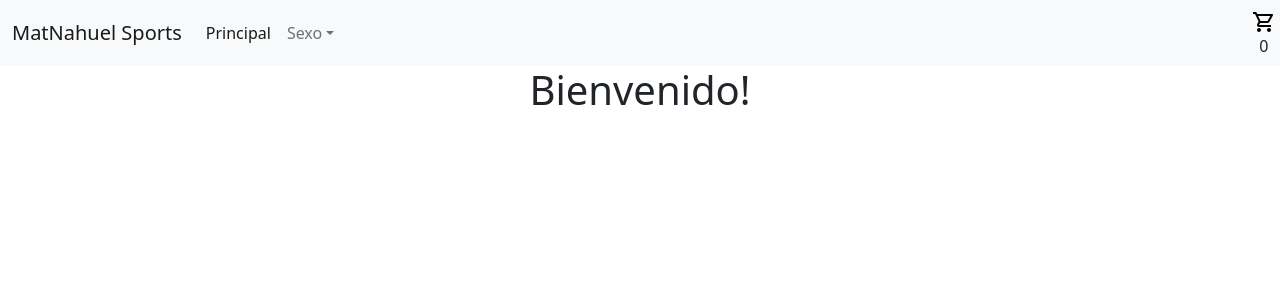
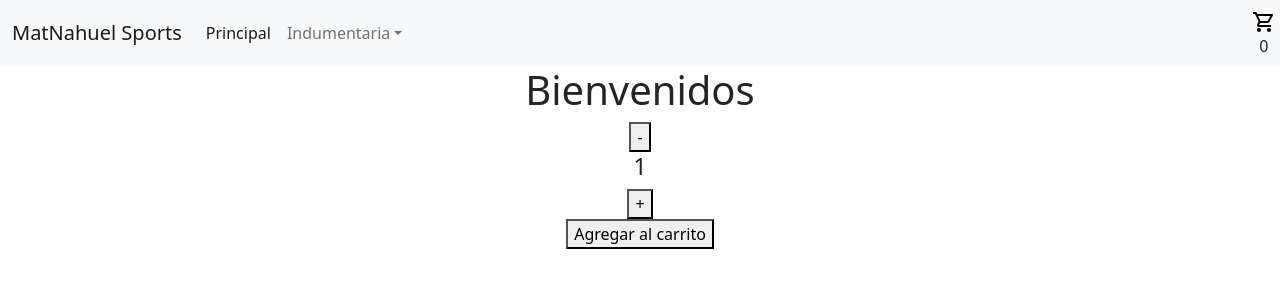
Before and after one commit to matnahuel23/preEntregaReact1-IERACE, a React (Create React App) app: page / in a window 1280 px wide. Shown: the top 300 px of the page. Built offline with nearby package versions, Linux system fonts and the light colour scheme.

Commit message:
agrego ItemCount a mi proyecto

```diff
--- a/package.json
+++ b/package.json
@@ -7,9 +7,11 @@
     "@testing-library/react": "^13.4.0",
     "@testing-library/user-event": "^13.5.0",
     "bootstrap": "^5.2.3",
+    "fetch": "^1.1.0",
     "jquery": "^3.6.4",
     "react": "^18.2.0",
     "react-dom": "^18.2.0",
+    "react-router-dom": "^6.11.1",
     "react-scripts": "5.0.1",
     "web-vitals": "^2.1.4"
   },
--- a/src/App.jsx
+++ b/src/App.jsx
@@ -1,18 +1,31 @@
+import { BrowserRouter,Routes, Route } from 'react-router-dom';
 import './App.css';
 import NavBar from './components/NavBar/NavBar';
 import ItemListContainer from './components/ItemListContainer/ItemListContainer';
+import ItemCount from './components/ItemCount/ItemCount';
 import 'bootstrap/dist/css/bootstrap.min.css';
-/* agrego commit preEntrega1+Ierace */
 
-function App() {
+function App(){
   return (
-    <div className="App">
+    <div className='App'>
       <NavBar />
-      {/* Invoco itemlistcontainer debajo del navbar */}
-      {/* abajo la '' es la del signo de ? */}
-      <ItemListContainer greeting={'Bienvenido!'}/>
+      <ItemListContainer greeting={'Bienvenidos'}/>
+      <ItemCount initial={1} stock={10} onAdd={(quantity) => console.log ('Cantidad agregada ', quantity)}/>
     </div>
+  )
+}
+
+/*function App() {
+  return (
+    <BrowserRouter>
+    <NavBar />
+    <Routes>
+		<Route exact path="/" element={ < ItemListContainer /> } />
+    <Route exact path="/category/:categoryId" element={<NavBar/>}/>
+	  </Routes>
+    </BrowserRouter>
   );
 }
+*/
 
 export default App;
--- /dev/null
+++ b/src/components/ItemCount/ItemCount.js
@@ -0,0 +1,35 @@
+import './ItemCount.css';
+import {useState} from 'react';
+
+const ItemCount = ({stock, initial, onAdd}) => {
+    const [quantity, setQuantity] = useState (initial)
+
+    const increment = () => {
+        if (quantity < stock){
+            setQuantity (quantity+1)
+        }
+    }
+
+    const decrement = () => {
+        if(quantity > 1){
+            setQuantity(quantity-1)
+        }
+    }
+
+    return(
+        <div className='Counter'>
+            <div className='Controls'>
+                <button className='Button' onClick={decrement}>-</button>
+                <h4 className='Number'>{quantity}</h4>
+                <button className='Button' onClick={increment}>+</button>
+            </div>
+            <div>
+                <button className='Button' onClick={()=> onAdd(quantity)} disabled={!stock}>
+                    Agregar al carrito
+                </button>
+            </div>
+        </div>
+    )
+}
+
+export default ItemCount
--- a/src/components/NavBar/NavBar.js
+++ b/src/components/NavBar/NavBar.js
@@ -1,4 +1,5 @@
 import CartWidget from "../CartWidget/CartWidget";
+import { Link, NavLink } from "react-router-dom";
 import 'bootstrap/dist/css/bootstrap.min.css';
 import 'bootstrap/dist/js/bootstrap.min.js';
 
@@ -17,11 +18,11 @@ const NavBar = () => {
                         </li>
                         <li class="nav-item dropdown">
                             <a class="nav-link dropdown-toggle" href="#" role="button" data-bs-toggle="dropdown" aria-expanded="false">
-                                Sexo
+                                Indumentaria
                             </a>
                             <ul class="dropdown-menu">
-                                <li><a class="dropdown-item" href="#">Masculino</a></li>
-                                <li><a class="dropdown-item" href="#">Femenino</a></li>
+                                <li><a class="dropdown-item" href="#">Masculina</a></li>
+                                <li><a class="dropdown-item" href="#">Femenina</a></li>
                             </ul>
                         </li>
                     </ul>
```
Also changed, not shown: src/components/ItemCount/ItemCount.css (added), 1 other file (tests, documents, lock files or other folders).
